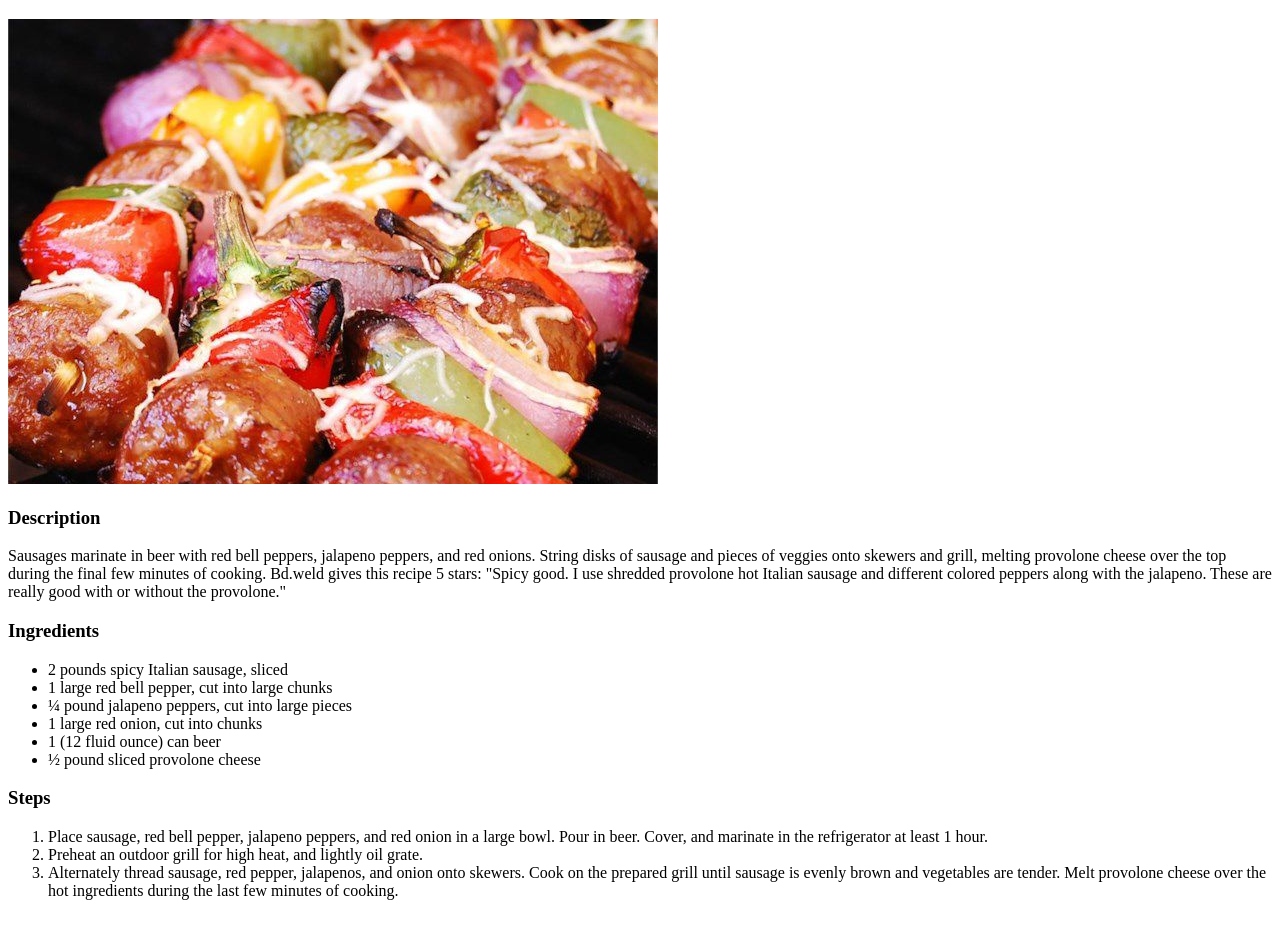
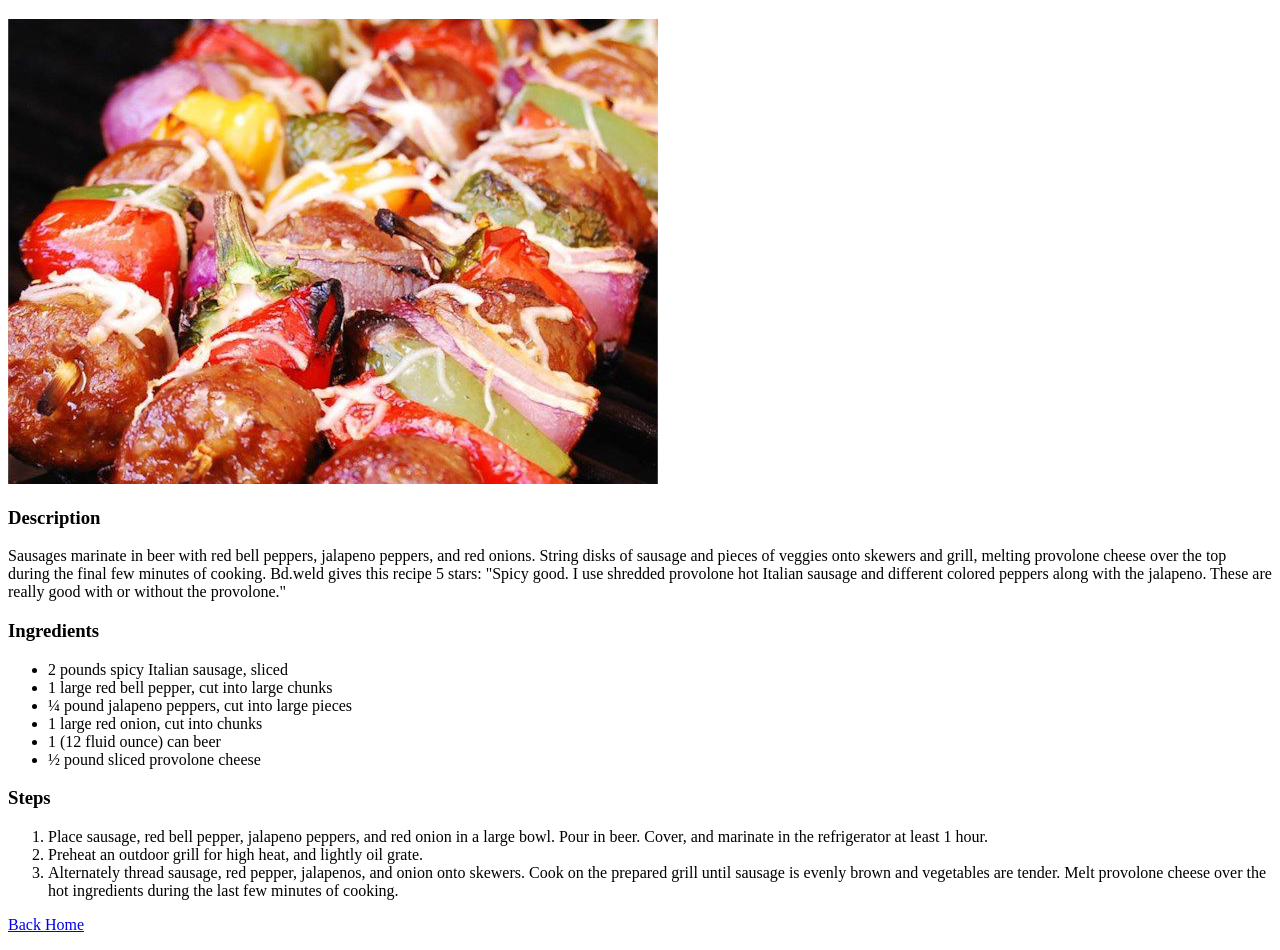
Before and after one commit to Quintinus98/obodo-recipes, a plain HTML site: page recipes/BBQSausage.html in a window 1280 px wide. Shown: the part 61-1011 px from the top of the page. Before the commit the page ends 977 px from the top, so only its background shows below. Drawn offline with Linux system fonts and the light colour scheme.

Commit message:
Updated recipes with a back home link

```diff
--- a/recipes/BBQSausage.html
+++ b/recipes/BBQSausage.html
@@ -28,5 +28,9 @@
     <li>Preheat an outdoor grill for high heat, and lightly oil grate.</li>
     <li>Alternately thread sausage, red pepper, jalapenos, and onion onto skewers. Cook on the prepared grill until sausage is evenly brown and vegetables are tender. Melt provolone cheese over the hot ingredients during the last few minutes of cooking.</li>
   </ol>
+
+  <p>
+    <a href="../index.html">Back Home</a>
+  </p>
 </body>
 </html>
```
Also changed, not shown: recipes/DrunkenChicken.html (+3 -0 lines), recipes/TurkishChickenKebabs.html (+3 -0 lines), recipes/charboiledSalmon.html (+4 -0 lines).
